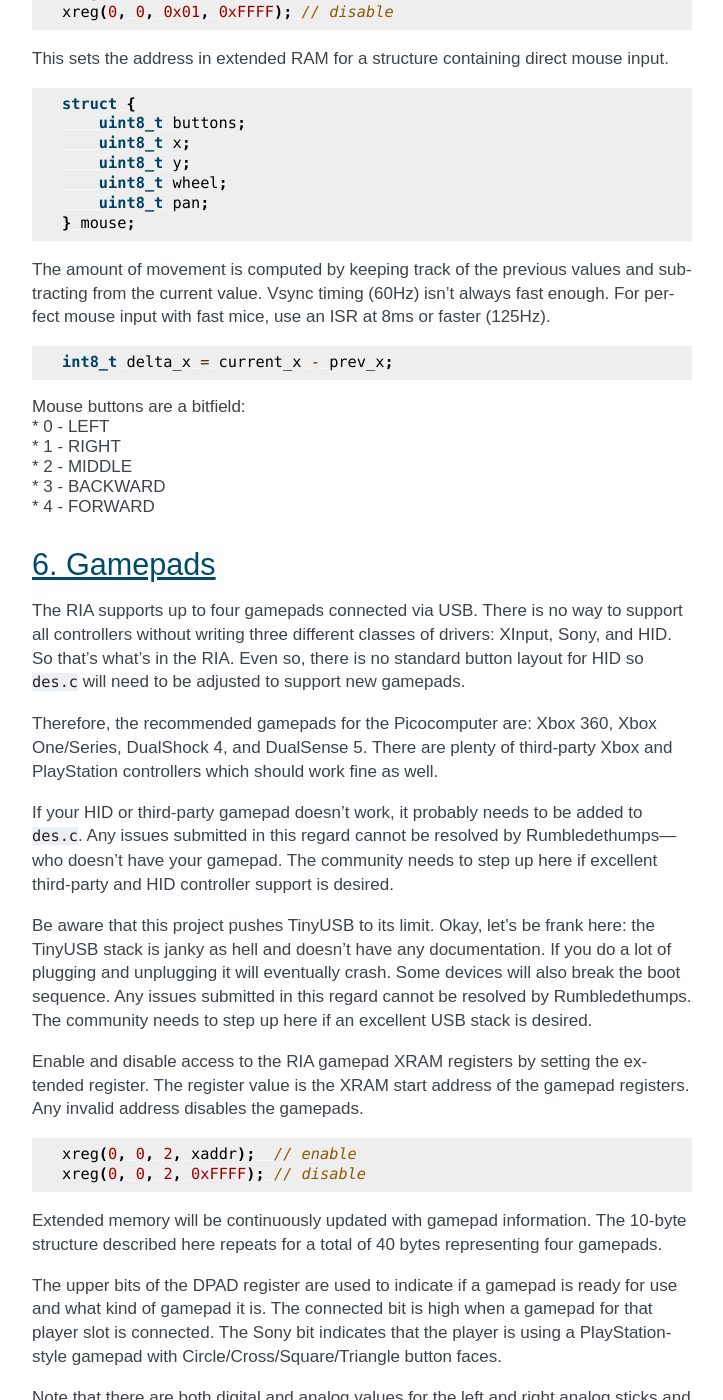
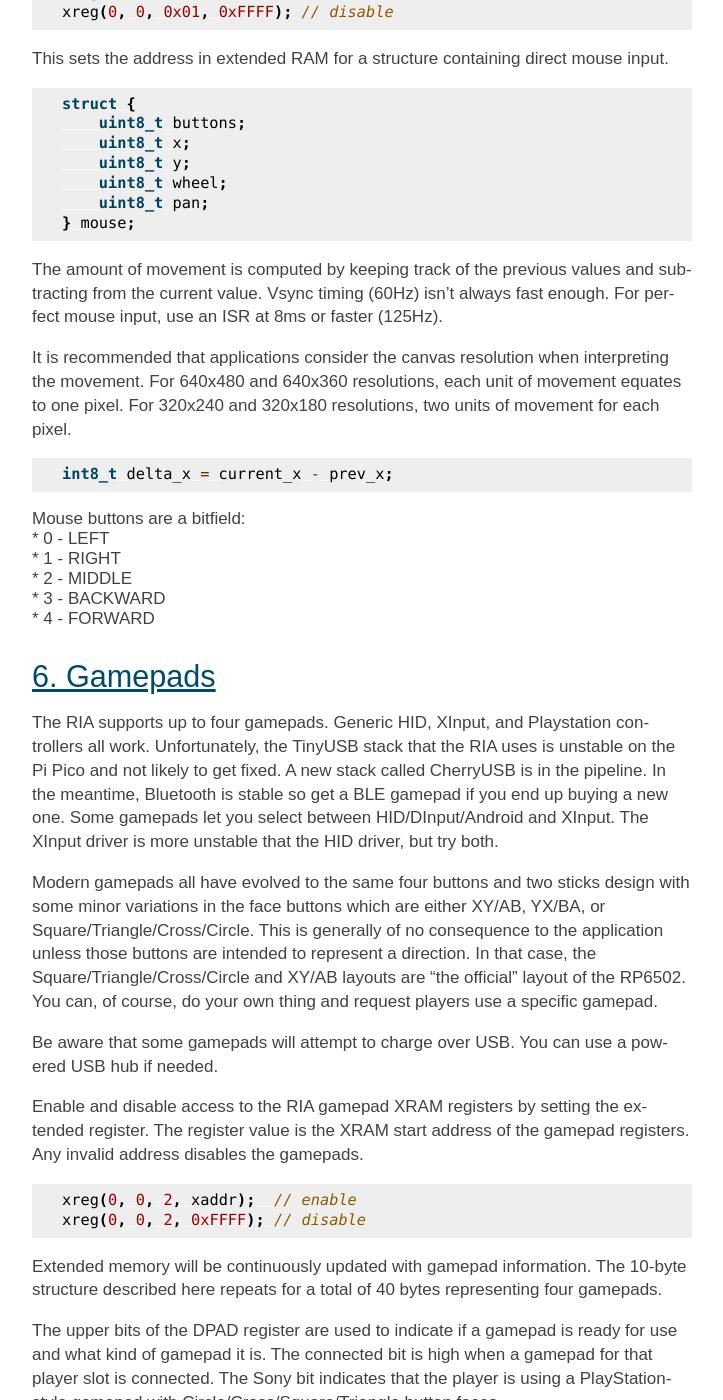
Before and after one commit to picocomputer/picocomputer.github.io, a Sphinx documentation site: the page built from docs/source/ria.rst, in a window 1280 px wide and 1400 px high, scrolled down 6529 px. Shown: the whole window, without its empty margins (388-1111 px from the left). Built offline with Sphinx 7.4.7, drawn with Linux system fonts in a browser that asks for light colours; some of the changed text lies outside the part shown.

Commit message:
update for hid/ble

```diff
--- a/docs/source/ria.rst
+++ b/docs/source/ria.rst
@@ -374,8 +374,12 @@ mouse input.
 
 The amount of movement is computed by keeping track of the previous values
 and subtracting from the current value. Vsync timing (60Hz) isn't always
-fast enough. For perfect mouse input with fast mice, use an ISR at 8ms or
-faster (125Hz).
+fast enough. For perfect mouse input, use an ISR at 8ms or faster (125Hz).
+
+It is recommended that applications consider the canvas resolution when
+interpreting the movement. For 640x480 and 640x360 resolutions, each unit
+of movement equates to one pixel. For 320x240 and 320x180 resolutions, two
+units of movement for each pixel.
 
 .. code-block:: C
 
@@ -392,28 +396,24 @@ faster (125Hz).
 6. Gamepads
 ===========
 
-The RIA supports up to four gamepads connected via USB. There is no way to
-support all controllers without writing three different classes of drivers:
-XInput, Sony, and HID. So that's what's in the RIA. Even so, there is no
-standard button layout for HID so ``des.c`` will need to be adjusted to
-support new gamepads.
+The RIA supports up to four gamepads. Generic HID, XInput, and Playstation
+controllers all work. Unfortunately, the TinyUSB stack that the RIA uses
+is unstable on the Pi Pico and not likely to get fixed. A new stack called
+CherryUSB is in the pipeline. In the meantime, Bluetooth is stable so get
+a BLE gamepad if you end up buying a new one. Some gamepads let you select
+between HID/DInput/Android and XInput. The XInput driver is more unstable
+that the HID driver, but try both.
 
-Therefore, the recommended gamepads for the Picocomputer are: Xbox 360, Xbox
-One/Series, DualShock 4, and DualSense 5. There are plenty of third-party
-Xbox and PlayStation controllers which should work fine as well.
+Modern gamepads all have evolved to the same four buttons and two sticks
+design with some minor variations in the face buttons which are either
+XY/AB, YX/BA, or Square/Triangle/Cross/Circle. This is generally of no
+consequence to the application unless those buttons are intended to
+represent a direction. In that case, the Square/Triangle/Cross/Circle and
+XY/AB layouts are "the official" layout of the RP6502. You can, of course,
+do your own thing and request players use a specific gamepad.
 
-If your HID or third-party gamepad doesn't work, it probably needs to be
-added to ``des.c``. Any issues submitted in this regard cannot be resolved
-by Rumbledethumps—who doesn't have your gamepad. The community needs to
-step up here if excellent third-party and HID controller support is
-desired.
-
-Be aware that this project pushes TinyUSB to its limit. Okay, let's be
-frank here: the TinyUSB stack is janky as hell and doesn't have any
-documentation. If you do a lot of plugging and unplugging it will
-eventually crash. Some devices will also break the boot sequence. Any
-issues submitted in this regard cannot be resolved by Rumbledethumps. The
-community needs to step up here if an excellent USB stack is desired.
+Be aware that some gamepads will attempt to charge over USB. You can use
+a powered USB hub if needed.
 
 Enable and disable access to the RIA gamepad XRAM registers by setting the
 extended register. The register value is the XRAM start address of the
@@ -438,24 +438,12 @@ Note that there are both digital and analog values for the left and right
 analog sticks and analog triggers L2/R2. This lets an application
 completely ignore the analog values if it desires.
 
-Applications that want to use a simple "one stick and buttons" approach
-are encouraged to support both the dpad and left stick (merged). This is
-because gamepads without analog sticks usually present their direction
-pad as an emulated left analog stick. It also gives players using modern
-gamepads the option of using the dpad or analog stick.
-
 Applications supporting L2 and R2 should be aware that some gamepads
 will only present digital information so the analog values will only
-ever be 0 or 255. This is seen on 8BitDo controllers in Dinput mode—
-see your controller's manual to learn how to switch to Xinput mode which
-will give you the analog information.
+ever be 0 or 255.
 
-Note that the DPAD and STICKS registers are 8-way. You wouldn't see a
-4-way joystick on an early home computer unless it was custom made.
-Some games, like Pac-Man and Donkey Kong, are well known for using
-4-way joysticks. It's easy to decode the analog stick values into
-quadrants using only the 8-bit adder of a 6502, so go ahead and port
-your favorite 4-way game without worry.
+Applications that want to use a simple "one stick and buttons" approach
+are encouraged to support both the dpad and left stick (merged).
 
 .. list-table::
    :widths: 1 1 20
--- a/docs/source/ria_w.rst
+++ b/docs/source/ria_w.rst
@@ -74,13 +74,24 @@ Example AT commands:
 
 A full telnet stack has yet to be written so all connections are raw TCP.
 
-"Telephone Numbers" are saved immadiately and are not linked to profiles.
+"Telephone Numbers" are saved immediately and are not linked to profiles.
 
 `Please contribute to this documentation. <https://github.com/picocomputer/picocomputer.github.io>`_
 
-5. Additional Resources
-=======================
+5. Bluetooth
+============
 
-- :doc:`RIA Interface Adapter <ria>`
-- :doc:`API for 6502 Programming <api>`
-- :doc:`Schematic, PCB, and Case Files <hardware>`
+The RIA W supports Bluetooth LE (BLE) keyboards, mice, and gamepads.
+It does not support the older Bluetooth Classic aka BR/EDR.
+The RIA W uses BTStack which can only support one Bluetooth Classic device
+at a time so it's not worth the memory.
+BLE was introduced in June 2010 with Bluetooth 4.0 so it's not difficult
+to find devices but you will find an occassional oddball. Of particular
+note are Sony DualShock and DualSense controllers - which you can use on
+USB instead.
+
+To add a new device, use monitor command ``set ble 2`` to enable pairing
+mode. The LED on the RIA W will blink when in pairing mode. See your device's
+manual to enable its pairing mode - probably a button and more blinking.
+When the blinking stops, the device is connected and will be remembered
+(bonded) so it reconnects automatically in the future.
```
Also changed, not shown: other parts of docs/source/ria.rst (+10 -10 lines).
